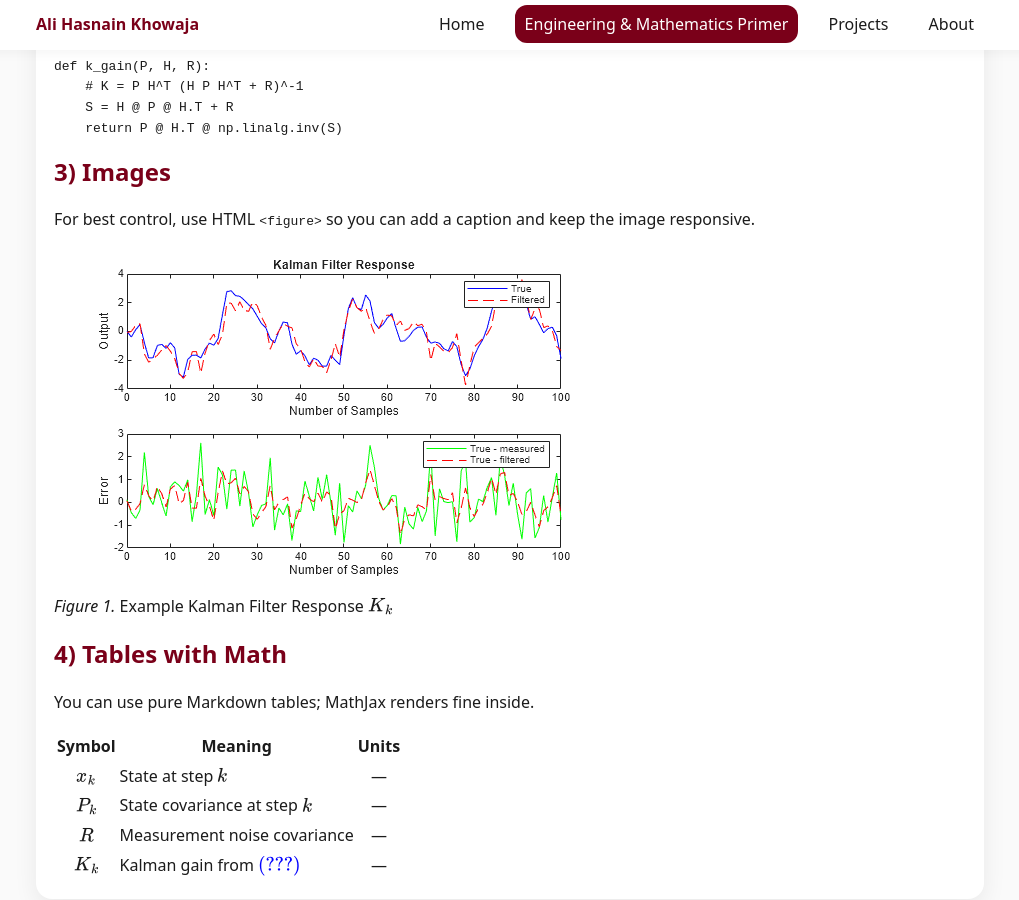
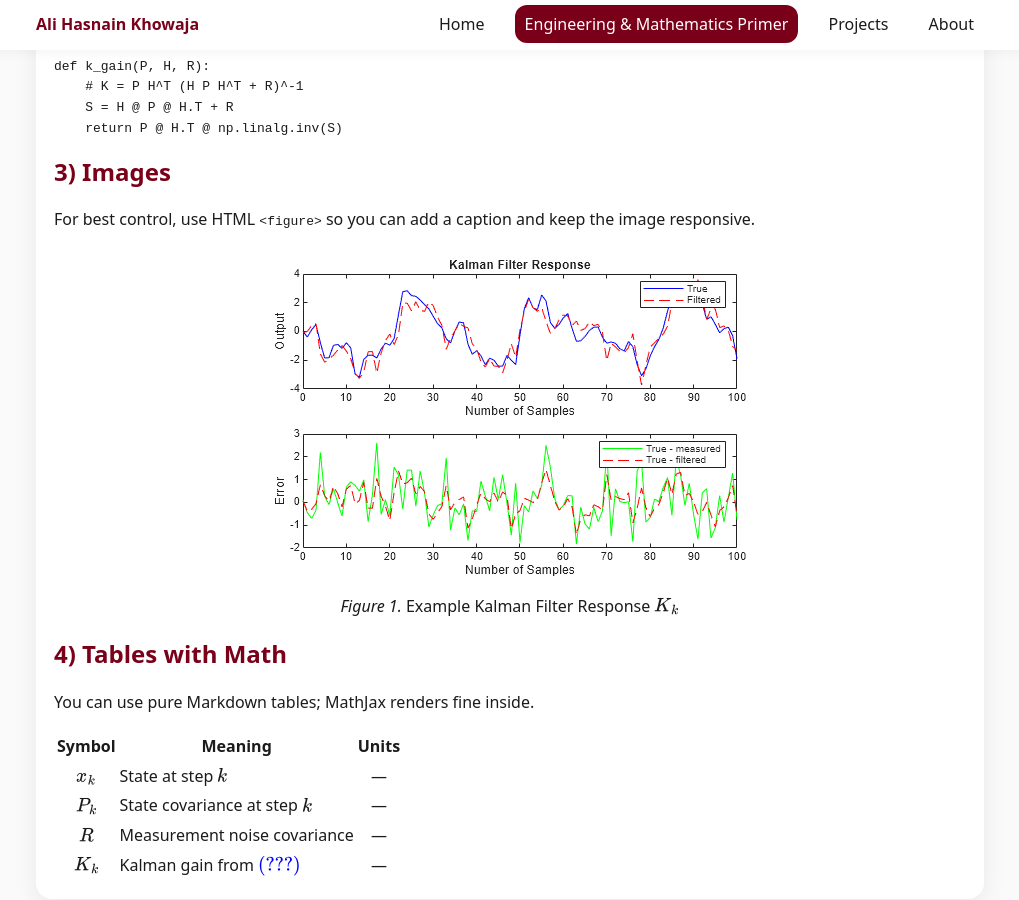
Before and after one commit to khowaja17/khowaja17.github.io, a Jekyll site: the page built from _primer/latex-md-html-howto.md, in a window 1280 px wide and 900 px high, scrolled down 1060 px. Shown: the whole window, without its empty margins (130-1149 px from the left). Built offline with Jekyll 4.4.1, drawn with Linux system fonts in a browser that asks for light colours.

Commit message:
Update latex-md-html-howto.md

```diff
--- a/_primer/latex-md-html-howto.md
+++ b/_primer/latex-md-html-howto.md
@@ -85,7 +85,7 @@ def k_gain(P, H, R):
 
 For best control, use HTML `<figure>` so you can add a caption and keep the image responsive.
 
-<figure style="margin:1rem 0;">
+<figure style="text-align: center;">
     <img src="{{ 'assets/primer/kalmdemo_03.png' | relative_url }}" alt="Example Kalman Filter Response" style="max-width:100%;height:auto;border-radius:12px;">
     <figcaption><em>Figure 1.</em> Example Kalman Filter Response $K_k$</figcaption>
 </figure>
```
